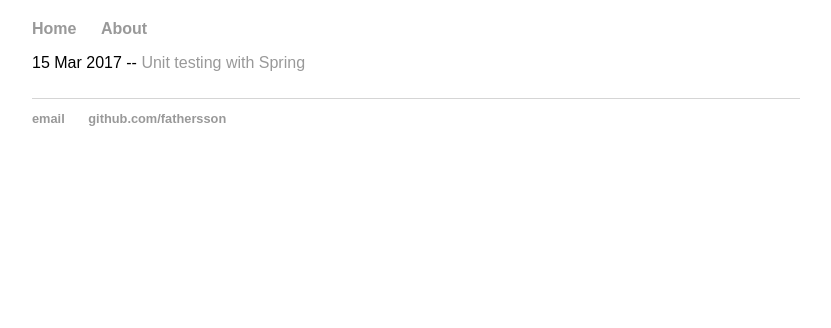
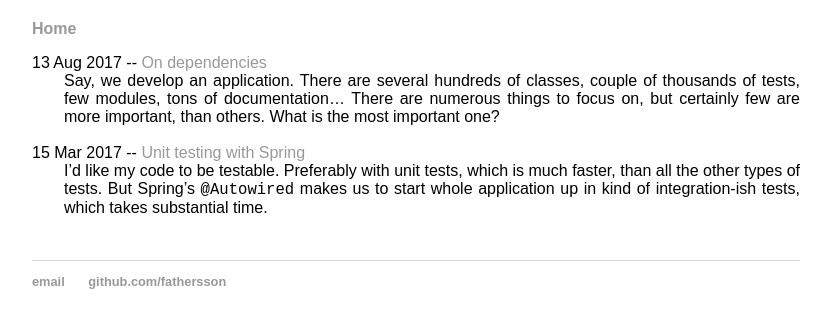
Before and after one commit to iinegve/fathersson.github.io, a Jekyll site: the page built from index.html, in a window 1280 px wide. Shown: the top 328 px of the page, without its empty margins (224-1055 px from the left). Built offline with Jekyll 4.4.1, drawn with Linux system fonts in a browser that asks for light colours.

Commit message:
On dependencies

```diff
--- a/_layouts/default.html
+++ b/_layouts/default.html
@@ -2,6 +2,7 @@
 <html>
 	<head>
 		<title>{{ page.title }}</title>
+		<meta charset="utf-8">
 		<!-- link to main stylesheet -->
 		<link rel="stylesheet" type="text/css" href="/css/main.css">
 	</head>
@@ -9,7 +10,7 @@
 		<nav>
     		<ul>
         		<li><a href="/">Home</a></li>
-	        	<li><a href="/about">About</a></li>
+	        	<!--<li><a href="/about">About</a></li>-->
         		<!--<li><a href="/blog">Blog</a></li>-->
     		</ul>
 		</nav>
--- a/_posts/2017-03-15-testability-with-spring.md
+++ b/_posts/2017-03-15-testability-with-spring.md
@@ -4,53 +4,58 @@ date: 2017-03-15
 tags: unit-test spring
 ---
 
-I'd like my code to be testable. Preferably with unit tests, which is much faster, than all the other types of tests.
+I'd like my code to be testable. Preferably with unit tests, which is much faster, than all the other types of tests. But Spring's `@Autowired` makes us to start whole application up in kind of integration-ish tests, which takes substantial time.
 
 Spring framework is good as it allows to get something working very simple and very fast. Consider
 
-~~~
-    @RestController @RequestMapping("/important-method")
-    public class Controller extends BaseController {
-    }
-~~~
+{% highlight java %}
+@RestController @RequestMapping("/important-method")
+public class Controller extends BaseController {
+}
+{% endhighlight %}
+
 In like 2 minutes we get ourselves a working web service. Now we need to get some object, which would do something useful. Couple of more minutes and we have it like a charm
 
-~~~
-    @Configuration @ComponentScan
-    public class Configuration {
-        @Bean @Autowired
-        public UsefulObject usefulObject(AnotherOne anotherOne) {
-            return new UsefulObject(anotherOne);
-        }
-        @Bean
-        public AnotherOne anotherOne() {
-            return new AnotherOne();
-        }
+{% highlight java %}
+@Configuration @ComponentScan
+public class Configuration {
+    @Bean @Autowired
+    public UsefulObject usefulObject(AnotherOne anotherOne) {
+        return new UsefulObject(anotherOne);
     }
+    @Bean
+    public AnotherOne anotherOne() {
+        return new AnotherOne();
+    }
+}
 
-    @RestController @RequestMapping("/important-method")
-    public class Controller extends BaseController {
+@RestController @RequestMapping("/important-method")
+public class Controller extends BaseController {
+    @Autowired
+    private UsefulObject usefulObject;
+}
+{% endhighlight %}
 
-        @Autowired
-        private UsefulObject usefulObject;
-    }
-~~~
 Kinda neat, huh? In literally few minutes we are playing with *working* application.
 
 But what about testing this? Unfortunately with this setup it's not that good, because in order to test `Controller`, we need to actually start the application. Spring helps with that, too, but it makes us to start it, which takes couple of seconds. Might not be much, but with true unit tests it's time to run may be a hundred of them.
 
 So, what can we do to make it unit-testable. It's very simple and requires to use @Autowired only on constructors of that Controller.
 
-~~~
-    @RestController @RequestMapping("/important-method")
-    public class Controller extends BaseController {
-        private final UsefulObject usefulObject;
+{% highlight java %}
+@RestController @RequestMapping("/important-method")
+public class Controller extends BaseController {
+    private final UsefulObject usefulObject;
 
-        @Autowired
-        public Controller(UsefulObject usefulObject) {
-            this.usefulObject = usefulObject;
-        }
+    @Autowired
+    public Controller(UsefulObject usefulObject) {
+        this.usefulObject = usefulObject;
     }
-~~~
+}
+{% endhighlight %}
 
 Now, it's not required to start the app and we can create Controller in unit test with real UsefulObject or any kind of test double.
+
+The same approach is applicable to all the spring's @Components, @Services and all the other classes, which uses @Autowire to inject dependencies.
+
+Inject dependencies properly, write small and fast unit tests and make yourself independent from spring as much as possible.
--- /dev/null
+++ b/_posts/2017-08-13-on-dependencies.md
@@ -0,0 +1,45 @@
+---
+title: "On dependencies"
+date: 2017-08-13
+tags: core domain
+---
+
+Say, we develop an application. There are several hundreds of classes, couple of thousands of tests, few modules, tons of documentation... There are numerous things to focus on, but certainly few are more important, than others. What is the most important one?
+
+As developers we have to manage a lot of code these days. Even tiny application consists of few thousands lines of code, which all comes from reusing a lot of code developed by a lot of other people outside our group. Let's look at an average web-service written in, say, java ecosystem. Most probably we would use few more restful services, store something in a relational database and use spring (or even spring boot) to assembly our code into working application to serve client's needs. Most probably it would look similar to the following.
+
+![Wrong dependencies]({{ site.url }}/assets/2017-08-13/wrong-dependencies.png)
+
+`Core` here is a module (or a set of modules) that client needs, which is something specific, which really makes client's business running, which represents the business.
+There are only two cases related to changes:
+ 1. At any time, code reflects business and when business requirements are changed, the code is changed along. _Changed_ code in this case reflects _changed_ business. Thus with respect to business, code is _invariant_.
+ 2. Business might not require any changes, thus code won't be changed, because of it. In this case code is literally an _invariant_ with respect to business.
+
+The second case implies there are other reasons, besides business, which require code to change - different kinds of refactoring. That might sound suspicious as since there are no changes required by the business, then we don't need to change anything in the code. Actually we might use open source libraries and tools instead of proprietary or less number of faster nodes for database to decrease overall cost, or we might simply refactor our code to reuse it in another project.
+
+So, we have an invariant piece and variable one. I think it'd be proper to say that invariant is a center and variables are on the surface. And inevitably somewhere in between there should be some kind of border or a space, which splits one from the other. That's center only because that's heart of the business that code represents. Without this piece, whole application simply wouldn't exist, it wouldn't make any sense to write it, to use all the libraries and tools, and other applications. Thus, I'm saying that center is a `core` and everything else is just some details.
+
+What would those pieces consist of? Let's get back to our average web-service and start with the surface:
+- I would say that logging library is definitely a detail. We could use java util logging, log4j or slf4j api and any kind of implementation including binding to multiple logging libraries.
+- transport: be it http, custom anything on top of plain tcp or udp. Large Hadron Collider collect so much data, so moving hard drives loaded into trucks provides higher throughput. Literally transport, huh? ;-)
+- protocols: plain bytes, headers, buffers, compressed or encoded bytes, whole serialized objects or libraries like protocol buffers. All of that can be changed without touching anything business related.
+- application artifact assembly like spring's or guice's DI capabilities.
+- persisting: there are numerous of libraries nowadays like hibernate, mybatis, spring jdbc, chose whatever you want, change it for your convenience, just for fun or when appropriate!
+- database... would that be an (un)important detail? Say, we might use relational database like Oracle (very powerful one) or whole bunch of clustered MySQLs instances. Or we might take NoSQL. Or keep everything in memory with any kind of Memcached. Of course changing paradigms is not simple - there are very different sets of features in different databases, but it's possible in principle, which makes it a detail with respect to the core of our web-service, to the business.
+- jdk... that's certainly not a detail, right? Well, to some extent, but for most of it, it's just a library with all the primitives we need. The trick here is to differentiate primitives like Collection framework, Date utilities, whole set of IO decorators - essentially everything that we can write by ourselves - from, say, java.nio primitives like IO channels or concurrency primitives like Thread, Locks and others. The thing here is that we could use any library we want or even write some by ourselves to support DateTime utilities, concurrent utilities like ConcurrentHashMap and others. The reason that it's already there must not stop us from doing something better, when appropriate. For long time Joda-Time was much better, than default date-time.
+
+What would constitute `the core`, then? If we filter out all the details, what's left? That, I think, would be a model of our business. Any model, actually, considering infinite solution space. And no single bit of any of those models relates to http, spring, hibernate, databases... Just a model per se.
+
+Someone might argue there are few edge-cases. Hibernate is someone's business, after all. Well, hibernate is not in the vacuum and it uses logging libraries, it probably uses DSL libraries, it supports different caching libraries - all of those are details with respect to hibernate's business. Changing these details won't change core functionality of it, the reason why it's been developed in the first place.
+
+What is that `core`, then anyway? That would be something that we write using java language. If business domain is chemistry, then in our `core` library we better have types like `Atom`, `Molecule`, `Descriptor`. If those `Descriptors` are calculated by some external library, then we might want to have interface `DescriptorCalculator`, whose sole purpose is to actually calculate `Descriptors` for given `Molecules`. Interface here is not to provide different implementations, which interface does by itself, but to name things properly. Such a `core` would describe all the details of our business without falling back to even standard jdk library. Instead of using `List<Atom>` we might define our own `Atoms` type (plural). Depending on context not every list of atoms would constitute a `Molecule`, but that's also possible. Don't get me wrong, I'm not saying we need to avoid using Collection framework or anything as such, I'm just saying it's possible, and sometimes it might be good to have such an option.
+
+But we need at least some libraries to be available in the `core`! Sure, that's true. Say, to have dependency to slf4j is fine, as well as google's guava or apache commons. As a general rule, I'd say that it's fine to use set of static functions without (external) side effects. Any IO is an external side effect: it changes something outside of the `core` by sending it out there, stores it there, updates, deletes, etc. Libraries like http, hibernate, sql and others like that do something external, thus they're not recommended as they are details, which might be changed without real business need. As usual infinite decision space and lack of a precise theory what to do leaves us with subjective reasoning in each particular case.
+
+What would happen with our dependencies if we follow that? Dependencies are going to be reverted, like this ![Right dependencies]({{ site.url }}/assets/2017-08-13/right-dependencies.png)
+Which is very good sign, because
+- our `core` doesn't depend on details anymore! Which in turn means that it won't be changed, because of some weird dependency.
+- our `core` can be tested in complete isolation! We could provide 100% test coverage with only unit tests. Everyone knows that apache's http client works, we probably don't need to test it thoroughly (besides testing actual integration between our components), but the `core` is very different.
+- depending on your style, business analysts or even managers would be able to at least partially understand what's in the code. The following is going to be clear to anyone, really:
+ {% highlight java %}     List<Molecule> desalted = molecularService.desalt(molecules);{% endhighlight %}
+Properly define your own type system, put that into a `core` module and make your clients happy!
--- a/css/main.css
+++ b/css/main.css
@@ -41,6 +41,7 @@ div.post {
 }
 
 code {
+    font-family: monospace;
     font-size: 1.2em;
     line-height: 1em;
 }
--- a/index.html
+++ b/index.html
@@ -2,7 +2,9 @@
 layout: default
 ---
 <div class="posts">
-  {% for post in site.posts %}
-    {{ post.date | date_to_string }} -- <a href="{{ post.url }}" title="{{ post.title }}">{{ post.title }}</a><br/>
-  {% endfor %}
+    {% for post in site.posts %}
+    {{ post.date | date_to_string }} -- <a href="{{ post.url }}" title="{{ post.title }}"> {{ post.title }}</a><br/>
+    <div style="margin-left:2em;" align="justify">{{ post.excerpt | remove: '<p>' | remove: '</p>' }}</div>
+    <br/>
+    {% endfor %}
 </div>
```
Also changed, not shown: assets/2014-07-11-hbase-compaction-1.png (deleted), assets/2017-08-13/right-dependencies.png (added), assets/2017-08-13/wrong-dependencies.png (added), 2 other files.
